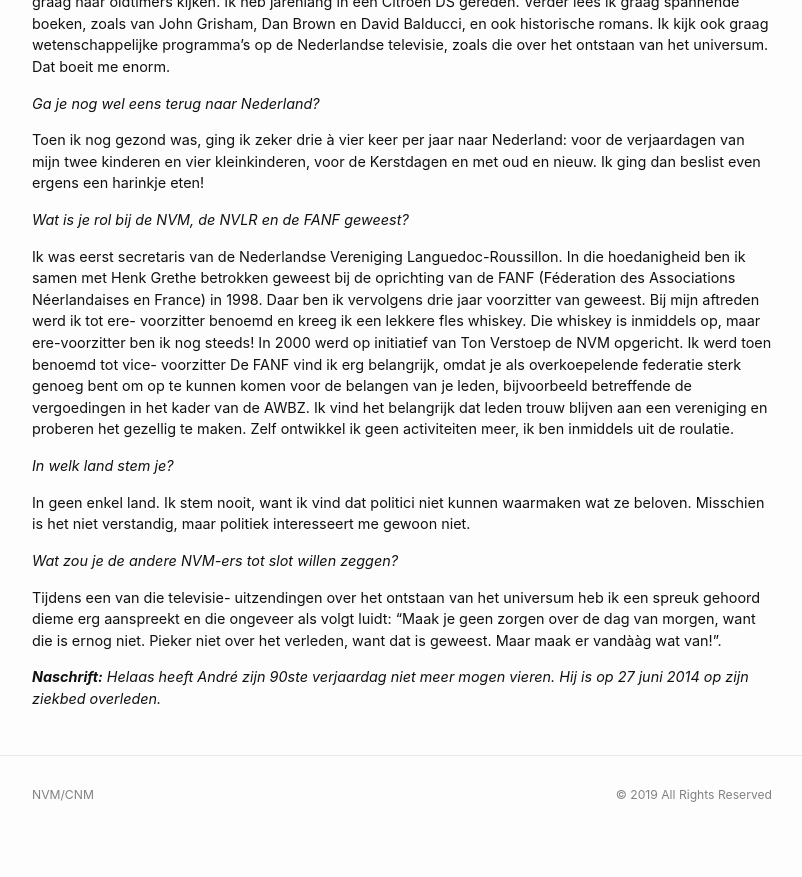
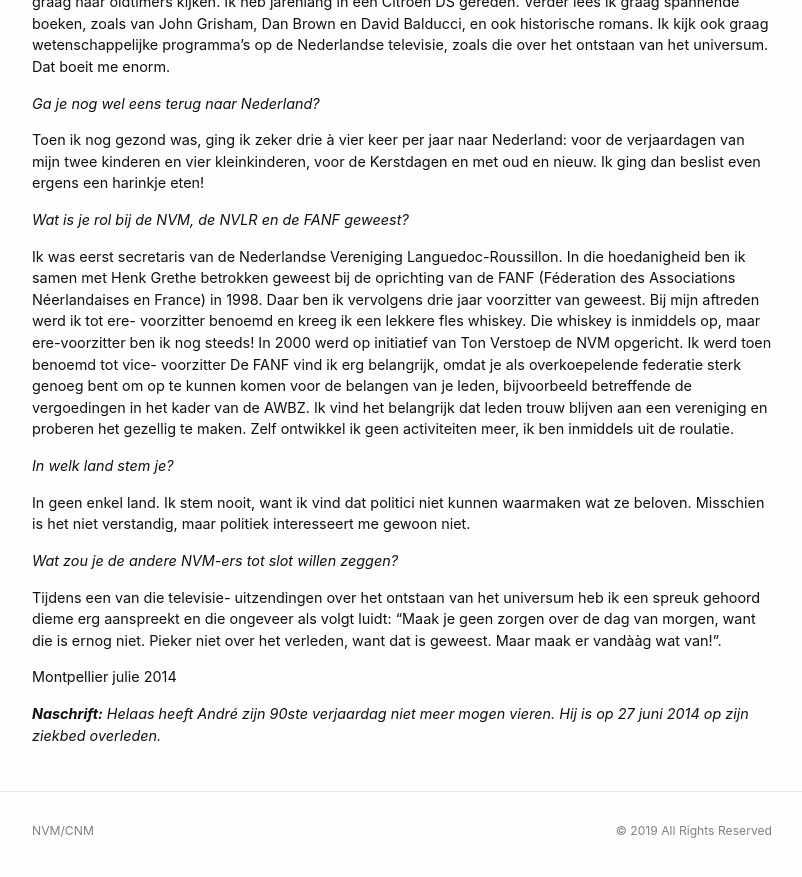
Before and after one commit to nederland34-fr/nederland34-fr.github.io, a Jekyll site: the page built from _medelanders/andre.md, in a window 1280 px wide and 900 px high, scrolled down 1147 px. Shown: the top 877 px of the window, without its empty margins (238-1040 px from the left). Built offline with Jekyll 4.4.1, drawn with Linux system fonts in a browser that asks for light colours.

Commit message:
Update andre.md

```diff
--- a/_medelanders/andre.md
+++ b/_medelanders/andre.md
@@ -40,4 +40,6 @@ _Wat zou je de andere NVM-ers tot slot willen zeggen?_
 
 Tijdens een van die televisie- uitzendingen over het ontstaan van het universum heb ik een spreuk gehoord dieme erg aanspreekt en die ongeveer als volgt luidt: “Maak je geen zorgen over de dag van morgen, want die is ernog niet. Pieker niet over het verleden, want dat is geweest. Maar maak er vandààg wat van!”.
 
+Montpellier julie 2014
+
 _**Naschrift:** Helaas heeft André zijn 90ste verjaardag niet meer mogen vieren. Hij is op 27 juni 2014 op zijn ziekbed overleden._
```
